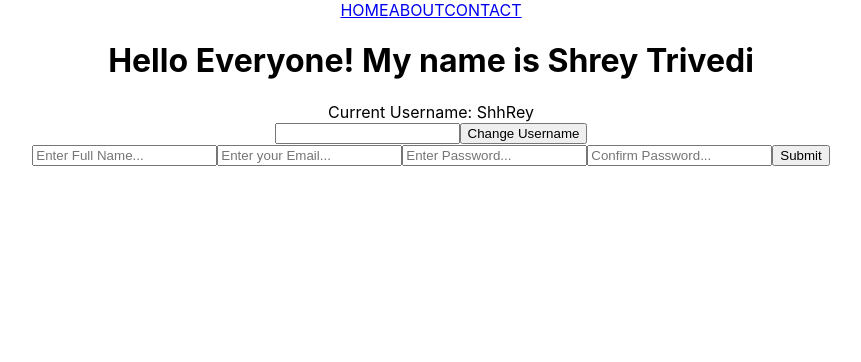
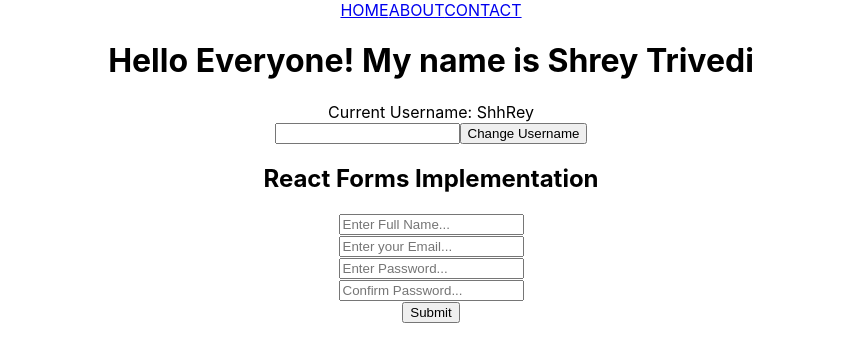
Before and after one commit to ShhRey/ReactPractise, a React (Create React App) app: page /about in a window 1280 px wide. Shown: the top 362 px of the page, without its empty margins (209-1070 px from the left). Built offline with nearby package versions, Linux system fonts and the light colour scheme.

Commit message:
Handling Inputs and Errors via Yup

```diff
--- a/package.json
+++ b/package.json
@@ -3,6 +3,7 @@
   "version": "0.1.0",
   "private": true,
   "dependencies": {
+    "@hookform/resolvers": "^3.9.0",
     "@testing-library/jest-dom": "^5.17.0",
     "@testing-library/react": "^13.4.0",
     "@testing-library/user-event": "^13.5.0",
--- a/src/components/Form.jsx
+++ b/src/components/Form.jsx
@@ -1,18 +1,46 @@
 import { useForm } from "react-hook-form";
+import { yupResolver } from '@hookform/resolvers/yup';
+import * as yup from 'yup';
 
 export default function Form() {
-    const { register, handleSubmit } = useForm();
+    // Schema for Validation of Data can also be written via Regex
+    const schema = yup.object().shape({
+        fullName: yup.string().required('Full Name is required'),
+        email: yup.string().email('Must be a valid email').required('Email required'),
+        password: yup.string().min(6, 'at least 6 characters').required('Password required'),
+        confirmPassword: yup.string().oneOf([yup.ref('password'), null], 'Passwords must match').required('Confirm Password is required')
+    });
 
+    // Calling required function from react-hook-form
+    const { register, handleSubmit, formState: { errors } } = useForm({
+        // Specifying the Format of our Form
+        resolver: yupResolver(schema)
+    });
+
+    // Function to Display the user submitted data
     const onSubmit = (data) => {
         console.log(data);
     }
 
     return (
-        <form onSubmit={handleSubmit(onSubmit)}>
-            <input type="text" placeholder="Enter Full Name..." {...register("fullName")} />
-            <input type="text" placeholder="Enter your Email..." {...register("email")} />
-            <input type="password" placeholder="Enter Password..." {...register("pass")} />
-            <input type="password" placeholder="Confirm Password..." {...register("confPass")} />
+        <form style={{marginTop: "20px"}} onSubmit={handleSubmit(onSubmit)}>
+            <h2>React Forms Implementation</h2>
+            <div>
+                <input type="text" placeholder="Enter Full Name..." {...register('fullName')} />
+                {errors.fullName && <p>{errors.fullName.message}</p>}
+            </div>
+            <div>
+                <input type="text" placeholder="Enter your Email..." {...register('email')} />
+                {errors.email && <p>{errors.email.message}</p>}
+            </div>
+            <div>
+                <input type="password" placeholder="Enter Password..." {...register('password')} />
+                {errors.password && <p>{errors.password.message}</p>}
+            </div>
+            <div>
+                <input type="password" placeholder="Confirm Password..." {...register('confirmPassword')} />
+                {errors.confirmPassword && <p>{errors.confirmPassword.message}</p>}
+            </div>
             <input type="submit" />
         </form>
     )
```
Also changed, not shown: 1 other file (tests, documents, lock files or other folders).
